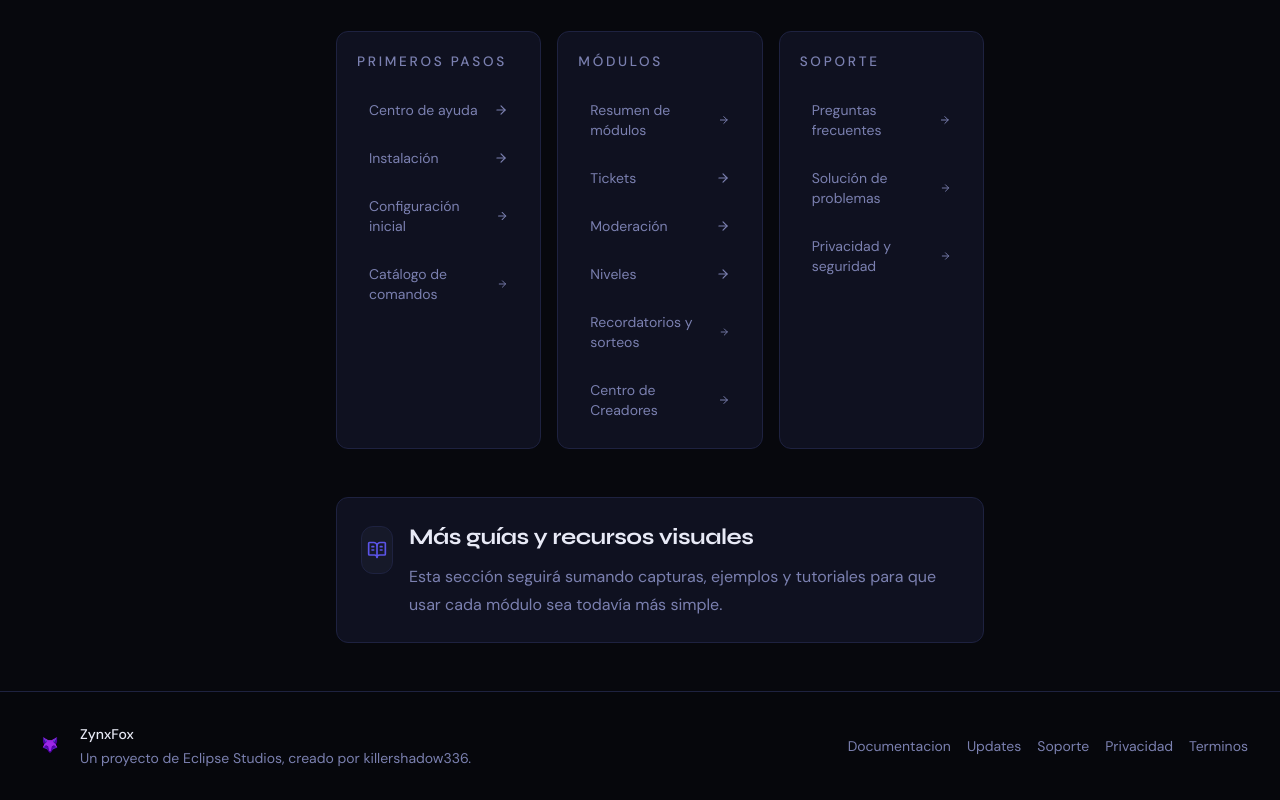
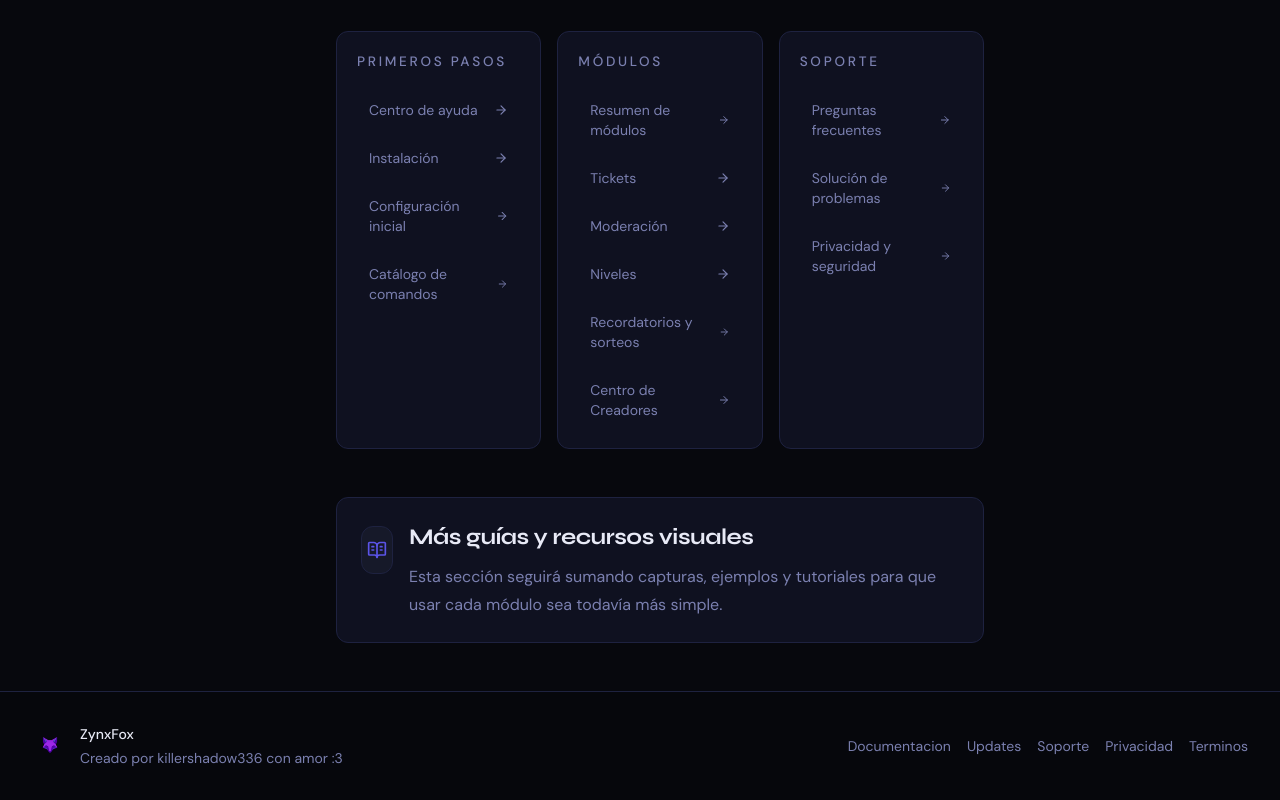
Before and after one commit to killershadow336/zynxfox-web, a Next.js app: page /wiki in a window 1280 px wide. Shown: the part 1077-1877 px from the top of the page. Built offline with nearby package versions, Linux system fonts and the light colour scheme; no server answers.

Commit message:
feat: Actualizar créditos en el pie de página para reflejar cambios en la autoría

```diff
--- a/app/page.tsx
+++ b/app/page.tsx
@@ -121,6 +121,10 @@ export default async function HomePage() {
               Ver documentacion
             </Button>
           </div>
+
+          <p className="mt-5 text-sm text-text-muted">
+            Un proyecto de <span className="text-text-secondary">Eclipse Studios</span>
+          </p>
         </Reveal>
       </section>
 
--- a/components/footer.tsx
+++ b/components/footer.tsx
@@ -15,7 +15,7 @@ export function Footer() {
           />
           <div className="space-y-1">
             <p className="font-medium text-text-primary">ZynxFox</p>
-            <p>Un proyecto de Eclipse Studios, creado por killershadow336.</p>
+            <p>Creado por killershadow336 con amor :3</p>
           </div>
         </div>
 
```
